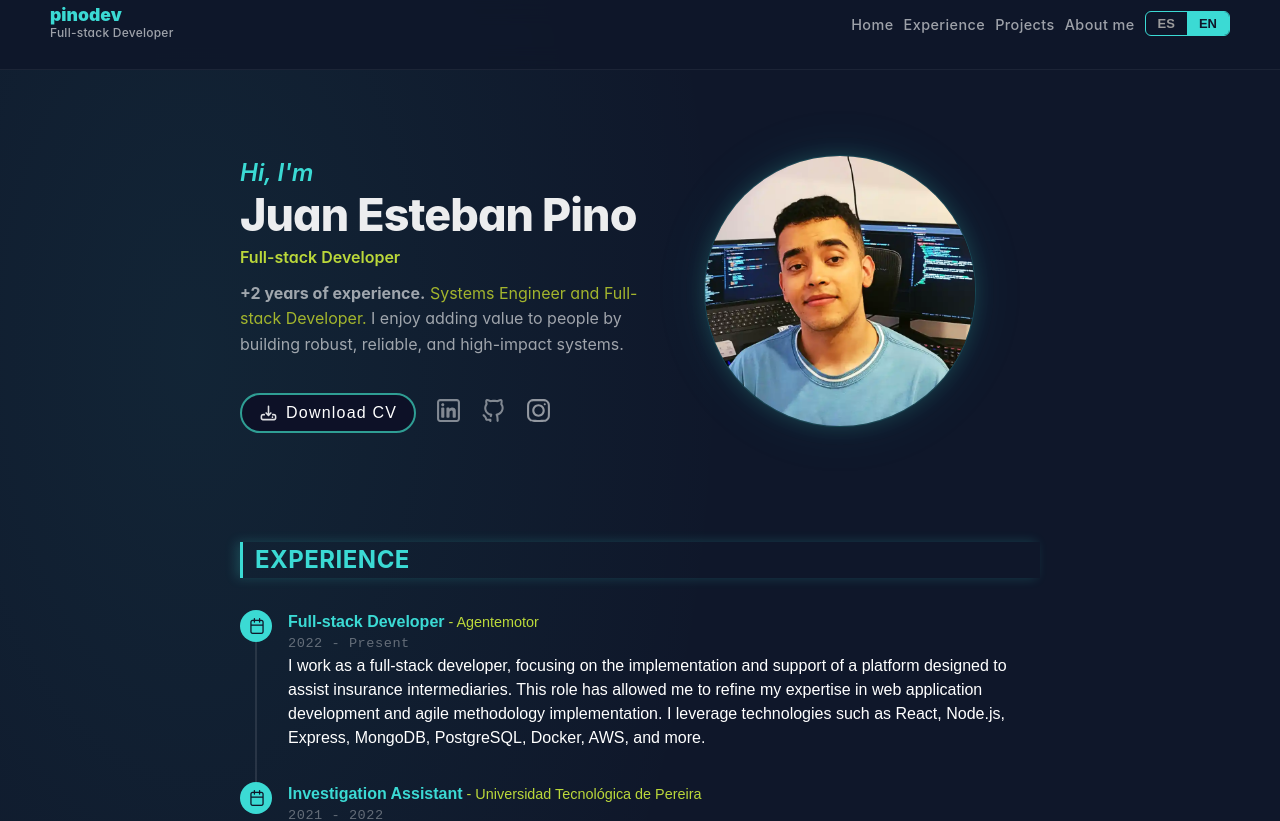
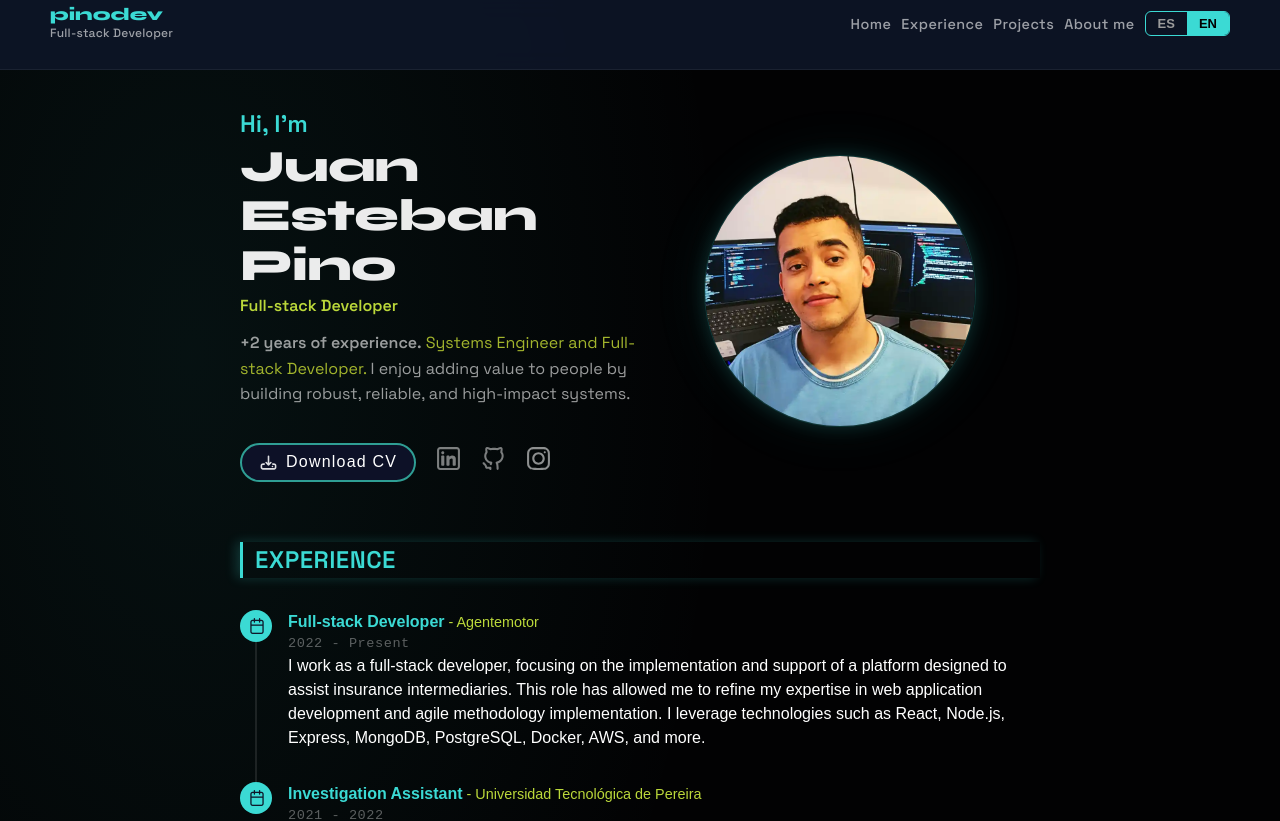
Before and after one commit to MonkeyDPino/pinodev, a React (Vite) app: page / in a window 1280 px wide. Shown: the top 821 px of the page. Built offline with nearby package versions, Linux system fonts and the light colour scheme; a web font is replaced by a local one.

Commit message:
design: add Syne/SpaceGrotesk fonts, glass tokens, reveal animation classes

```diff
--- a/index.html
+++ b/index.html
@@ -37,6 +37,9 @@
       content="https://pinodev.vercel.app/images/preview.webp"
     />
     <title>pinodev 👨‍💻 | Software Engineer</title>
+    <link rel="preconnect" href="https://fonts.googleapis.com">
+    <link rel="preconnect" href="https://fonts.gstatic.com" crossorigin>
+    <link href="https://fonts.googleapis.com/css2?family=Syne:wght@700;800;900&family=Space+Grotesk:wght@300;400;500;600&display=swap" rel="stylesheet">
   </head>
   <body>
     <div id="root"></div>
--- a/src/index.scss
+++ b/src/index.scss
@@ -42,3 +42,45 @@ body {
 //     background-color: #ffffff;
 //   }
 // }
+
+// Typography
+body {
+  font-family: 'Space Grotesk', sans-serif;
+}
+
+h1, h2, .title2, .nickname {
+  font-family: 'Syne', sans-serif;
+}
+
+// Scroll reveal animations
+.reveal {
+  opacity: 0;
+  transform: translateY(24px);
+  transition: opacity 0.6s ease-out, transform 0.6s ease-out;
+
+  &.visible {
+    opacity: 1;
+    transform: translateY(0);
+  }
+}
+
+.stagger-children > * {
+  opacity: 0;
+  transform: translateY(16px);
+  transition: opacity 0.5s ease-out, transform 0.5s ease-out;
+  transition-delay: calc(var(--i, 0) * 60ms);
+}
+
+.stagger-children.visible > * {
+  opacity: 1;
+  transform: translateY(0);
+}
+
+@media (prefers-reduced-motion: reduce) {
+  .reveal,
+  .stagger-children > * {
+    opacity: 1 !important;
+    transform: none !important;
+    transition: none !important;
+  }
+}
--- a/src/styles/variables.scss
+++ b/src/styles/variables.scss
@@ -3,7 +3,7 @@ $max-width-header: 1200px;
 $header-height: 70px;
 
 // Brand colors
-$primary-color: rgb(15, 23, 42);
+$primary-color: rgb(2, 2, 3);
 $secondary-color: #3bdad4;
 $secondary-color-dark: #2f9e94;
 $third-color: #bbd83a;
@@ -39,3 +39,17 @@ $space-6: 24px;
 $space-8: 32px;
 $space-12: 48px;
 $space-16: 64px;
+
+// Glassmorphism system
+$glass-bg:         rgba(255, 255, 255, 0.04);
+$glass-border:     rgba(255, 255, 255, 0.09);
+$glass-bg-dim:     rgba(255, 255, 255, 0.025);
+$glass-border-dim: rgba(255, 255, 255, 0.06);
+
+// Glow values
+$glow-teal-soft: rgba(59, 218, 212, 0.12);
+$glow-teal-med:  rgba(59, 218, 212, 0.20);
+$glow-lime-soft: rgba(187, 216, 58, 0.08);
+
+// Extra spacing token
+$space-10: 40px;
```
